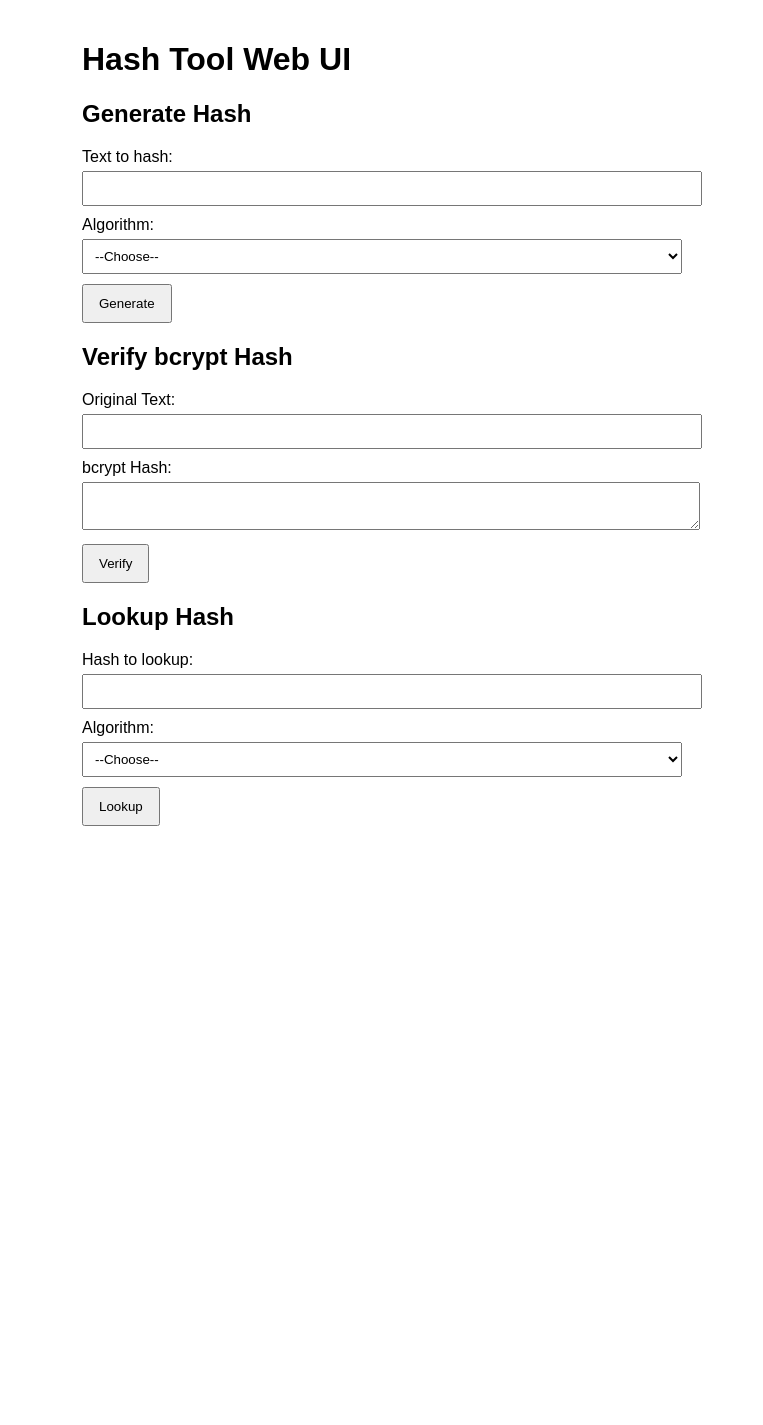
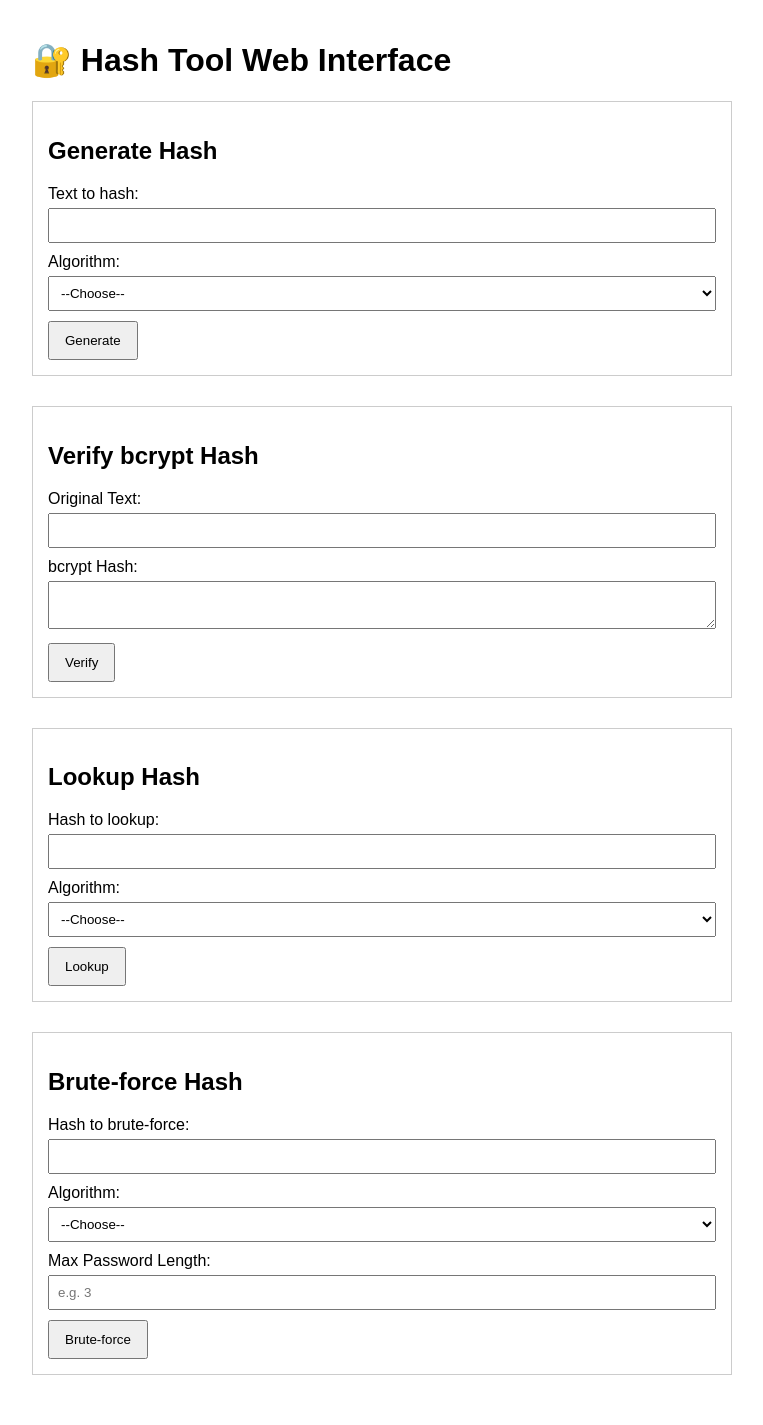
Before and after one commit to barryjen/hash_tool, a Flask app: page / in a window 1280 px wide. Shown: the whole page, without its empty margins (258-1021 px from the left). Before the commit the page ends 826 px from the top, so only its background shows below. Run offline with Flask 3, Linux system fonts and the light colour scheme.

Commit message:
Update index.html

```diff
--- a/templates/index.html
+++ b/templates/index.html
@@ -4,17 +4,19 @@
   <meta charset="UTF-8" />
   <title>Hash Tool Web UI</title>
   <style>
-    body { font-family: Arial, sans-serif; max-width: 600px; margin: auto; padding: 20px; }
-    form { margin-bottom: 20px; }
+    body { font-family: Arial, sans-serif; max-width: 700px; margin: auto; padding: 20px; }
+    form { margin-bottom: 30px; padding: 15px; border: 1px solid #ccc; }
     label { display: block; margin-top: 10px; }
-    input[type=text], select, textarea { width: 100%; padding: 8px; margin-top: 5px; }
+    input[type=text], select, textarea {
+      width: 100%; padding: 8px; margin-top: 5px; box-sizing: border-box;
+    }
     button { margin-top: 10px; padding: 10px 15px; }
     .result { background: #e0ffe0; padding: 10px; margin-top: 10px; border: 1px solid #6c6; }
     .error { background: #ffe0e0; padding: 10px; margin-top: 10px; border: 1px solid #c66; }
   </style>
 </head>
 <body>
-  <h1>Hash Tool Web UI</h1>
+  <h1>🔐 Hash Tool Web Interface</h1>
 
   {% if error %}
     <div class="error">{{ error }}</div>
@@ -80,5 +82,31 @@
       <div class="result">{{ lookup_result }}</div>
     {% endif %}
   </form>
+
+  <!-- Brute-force Hash -->
+  <form method="post" action="/brute_force">
+    <h2>Brute-force Hash</h2>
+    <label for="bf_hash">Hash to brute-force:</label>
+    <input type="text" name="bf_hash" id="bf_hash" required />
+
+    <label for="bf_algorithm">Algorithm:</label>
+    <select name="bf_algorithm" id="bf_algorithm" required>
+      <option value="">--Choose--</option>
+      <option value="md5">MD5</option>
+      <option value="sha1">SHA-1</option>
+      <option value="sha256">SHA-256</option>
+      <option value="sha512">SHA-512</option>
+    </select>
+
+    <label for="bf_maxlen">Max Password Length:</label>
+    <input type="text" name="bf_maxlen" id="bf_maxlen" placeholder="e.g. 3" required />
+
+    <button type="submit">Brute-force</button>
+
+    {% if action == "brute_force" and brute_result %}
+      <div class="result">{{ brute_result }}</div>
+    {% endif %}
+  </form>
+
 </body>
 </html>
```
